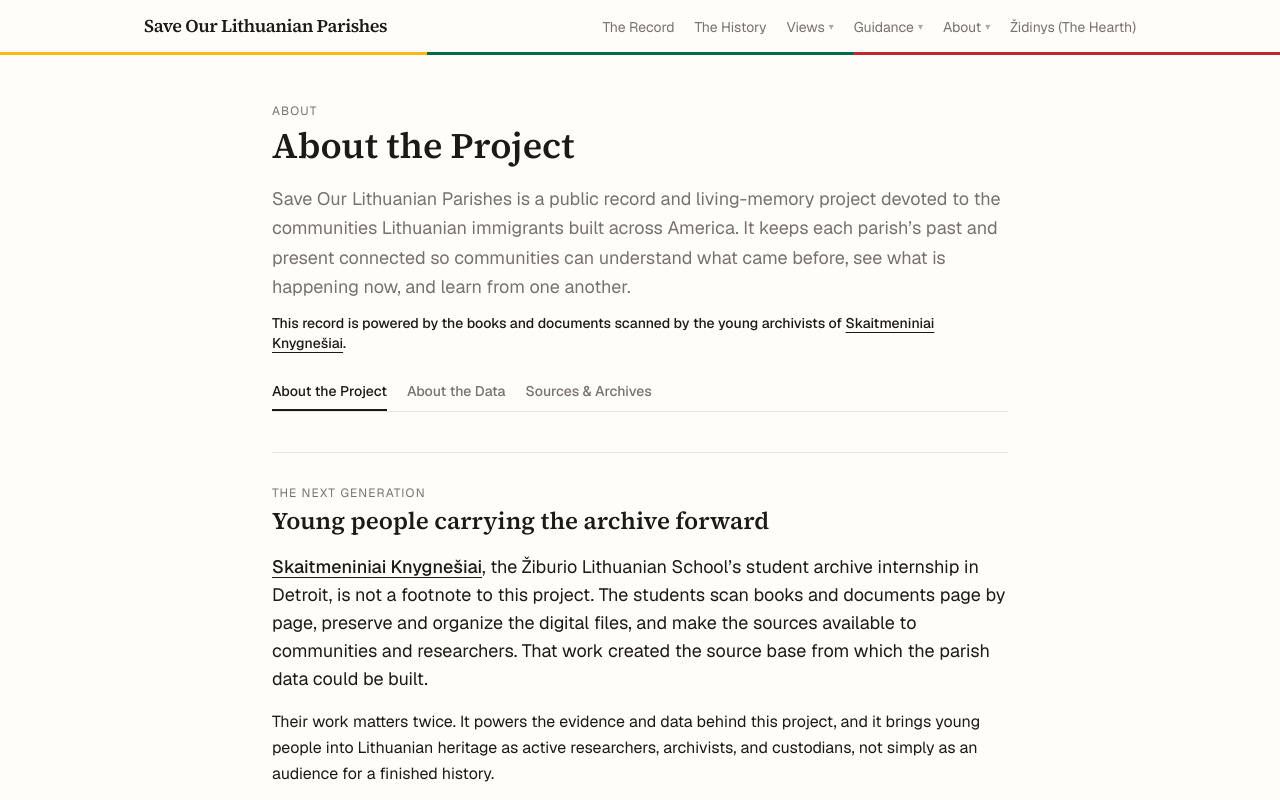
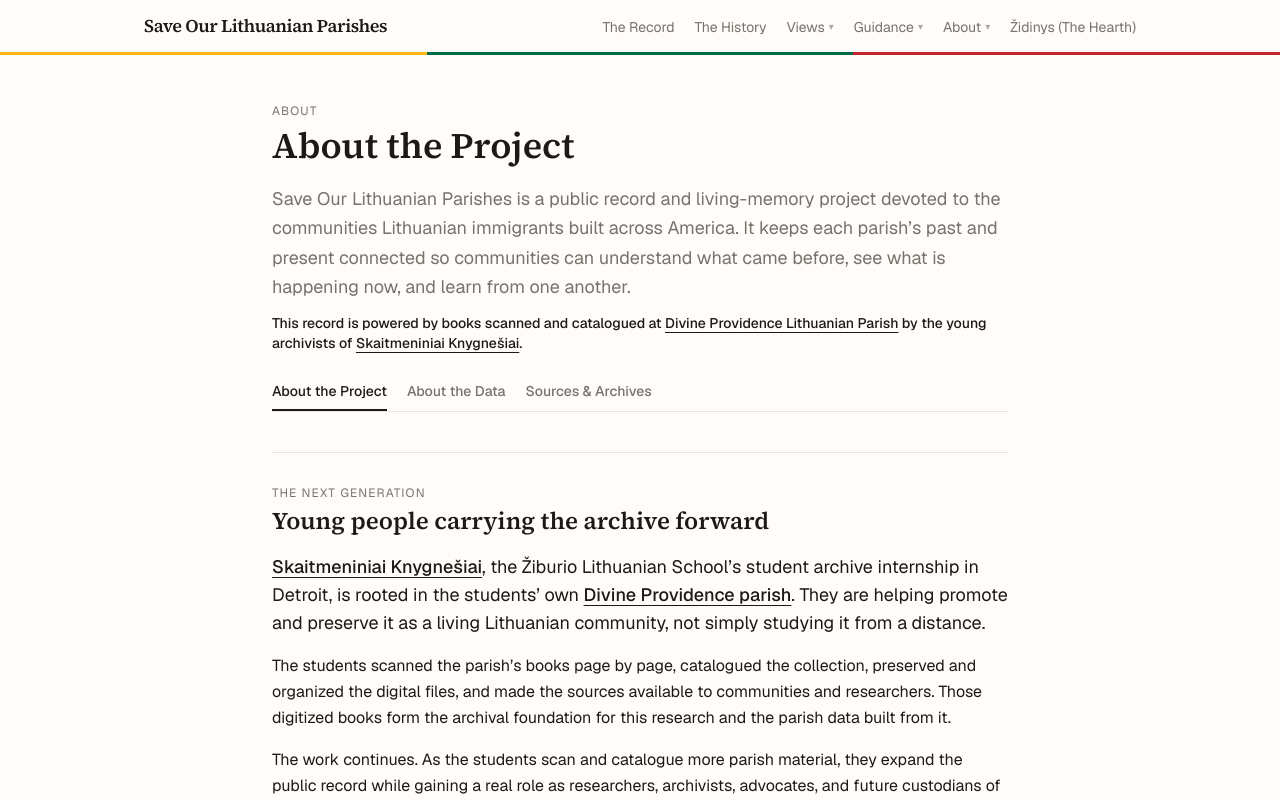
Before and after one commit to LietuvaAI/save-our-lithuanian-parishes, a Next.js app: page /about in a window 1280 px wide. Shown: the top 800 px of the page. Built offline with nearby package versions, Linux system fonts and the light colour scheme.

Commit message:
Connect student archive work to Divine Providence

```diff
--- a/app/about/page.tsx
+++ b/app/about/page.tsx
@@ -23,8 +23,14 @@ export default function AboutPage() {
         and learn from one another.
       </p>
       <p className="mt-3 text-sm font-medium">
-        This record is powered by the books and documents scanned by the young
-        archivists of{" "}
+        This record is powered by books scanned and catalogued at{" "}
+        <Link
+          href="/parishes/dievo-apvaizdos-southfield-mi"
+          className="underline underline-offset-4 hover:text-accent"
+        >
+          Divine Providence Lithuanian Parish
+        </Link>{" "}
+        by the young archivists of{" "}
         <a
           href="https://archyvas.ziburioltmokykla.org/internship"
           target="_blank"
@@ -56,23 +62,28 @@ export default function AboutPage() {
               Skaitmeniniai Knygnešiai
             </a>
             , the Žiburio Lithuanian School&rsquo;s student archive internship
-            in Detroit, is not a footnote to this project. The students scan
-            books and documents page by page, preserve and organize the digital
-            files, and make the sources available to communities and
-            researchers. That work created the source base from which the parish
-            data could be built.
+            in Detroit, is rooted in the students&rsquo; own{" "}
+            <Link
+              href="/parishes/dievo-apvaizdos-southfield-mi"
+              className="font-medium underline underline-offset-4 hover:text-accent"
+            >
+              Divine Providence parish
+            </Link>
+            . They are helping promote and preserve it as a living Lithuanian
+            community, not simply studying it from a distance.
           </p>
           <p>
-            Their work matters twice. It powers the evidence and data behind
-            this project, and it brings young people into Lithuanian heritage as
-            active researchers, archivists, and custodians, not simply as an
-            audience for a finished history.
+            The students scanned the parish&rsquo;s books page by page,
+            catalogued the collection, preserved and organized the digital
+            files, and made the sources available to communities and
+            researchers. Those digitized books form the archival foundation for
+            this research and the parish data built from it.
           </p>
           <p>
-            Working with the archive teaches how to evaluate evidence, preserve
-            context, respect rights, and make knowledge usable. Just as
-            importantly, it gives a new generation a real role in deciding how
-            Lithuanian memory will be carried forward.
+            The work continues. As the students scan and catalogue more parish
+            material, they expand the public record while gaining a real role
+            as researchers, archivists, advocates, and future custodians of
+            Lithuanian parish life.
           </p>
         </div>
         <div className="mt-5 flex flex-wrap gap-3">
```
